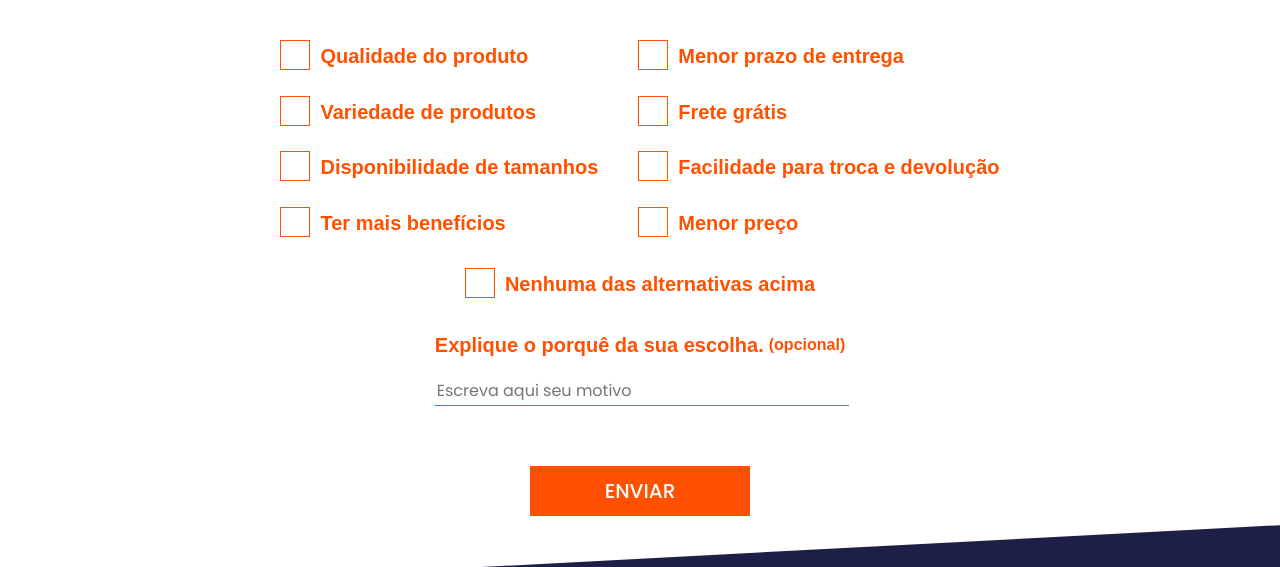
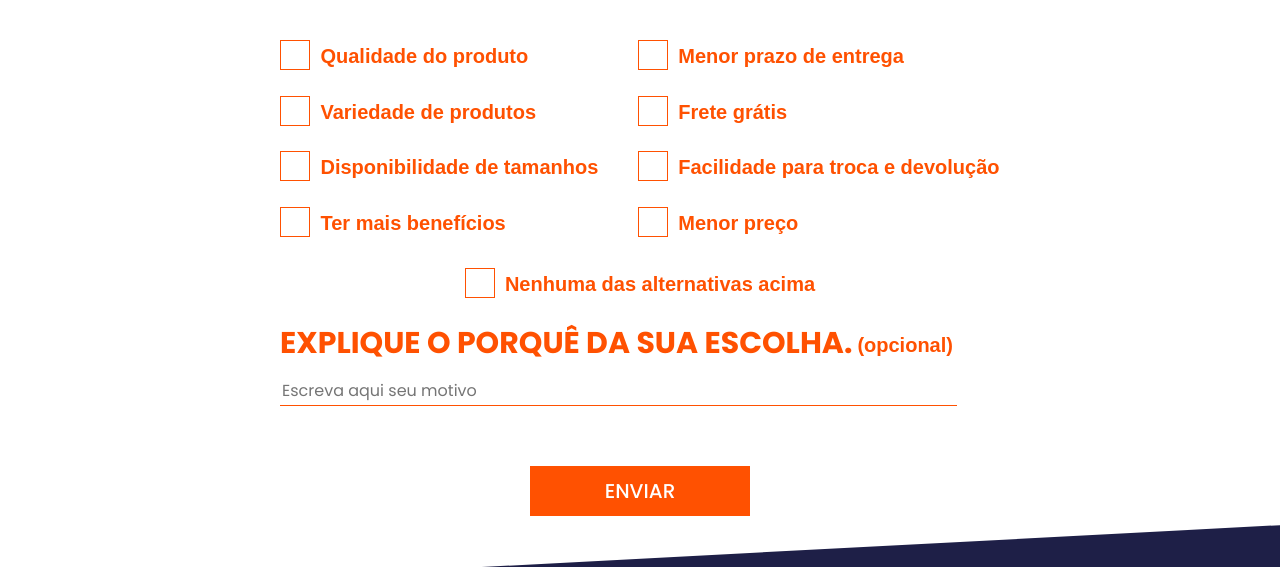
Before and after one commit to pedro-samo/torra-pesquisa, a website built with webpack: page index.html in a window 1280 px wide. Shown: the part 233-800 px from the top of the page. Built offline with nearby package versions, Linux system fonts and the light colour scheme; a script that the page names is missing; files whose address does not match are found by name.

Commit message:
font adjust

```diff
--- a/index.html
+++ b/index.html
@@ -112,7 +112,7 @@
           <input class="input_nenhuma" type="text" value="" placeholder="Escreva aqui seu motivo" />
         </div>
       </div>
-      <div class="control-group row">
+      <div class="control-group explicacao row">
         <div class="explicacao">
           <p class="explicacao-control">Explique o porquê da sua escolha.</p>
           <span class="explicacao-control-span">(opcional)</span>
--- a/styles/_form.scss
+++ b/styles/_form.scss
@@ -41,6 +41,12 @@
     width: 100vw;
     height: 100%;
     gap: 40px;
+    max-width: 720px;
+    margin: 0 auto;
+
+    @media only screen and (max-width: 768px) {
+      max-width: 360px;
+    }
 
     h2 {
       text-transform: uppercase;
--- a/styles/_radio-button.scss
+++ b/styles/_radio-button.scss
@@ -23,17 +23,18 @@
   }
 
   &-control {
-    font-family: arial;
-    display: block;
-    position: relative;
-    margin-bottom: 5px;
-    padding-top: 8px;
-    cursor: pointer;
-    font-size: 20px;
+    text-transform: uppercase;
+    font-size: 30px;
+    max-width: 700px;
     font-weight: 700;
-    line-height: 22.74px;
-    text-align: left;
+    line-height: 35px;
+    text-align: center;
     color: #ff5101;
+
+    @media only screen and (max-width: 768px) {
+      font-size: 24px;
+      line-height: 30px;
+    }
 
     &-span {
       font-family: arial;
@@ -45,7 +46,7 @@
       line-height: 22.74px;
       text-align: left;
       color: #ff5101;
-      font-size: 16px;
+      font-size: 20px;
 
       @media only screen and (max-width: 768px) {
         padding-top: 0px;
@@ -78,6 +79,15 @@
     @media only screen and (max-width: 768px) {
       margin-top: -17px;
       margin-left: -11px;
+    }
+  }
+
+  &.explicacao {
+    align-self: flex-start;
+
+    @media only screen and (max-width: 768px) {
+      max-width: 95%;
+      margin: 0 auto;
     }
   }
 }
```
